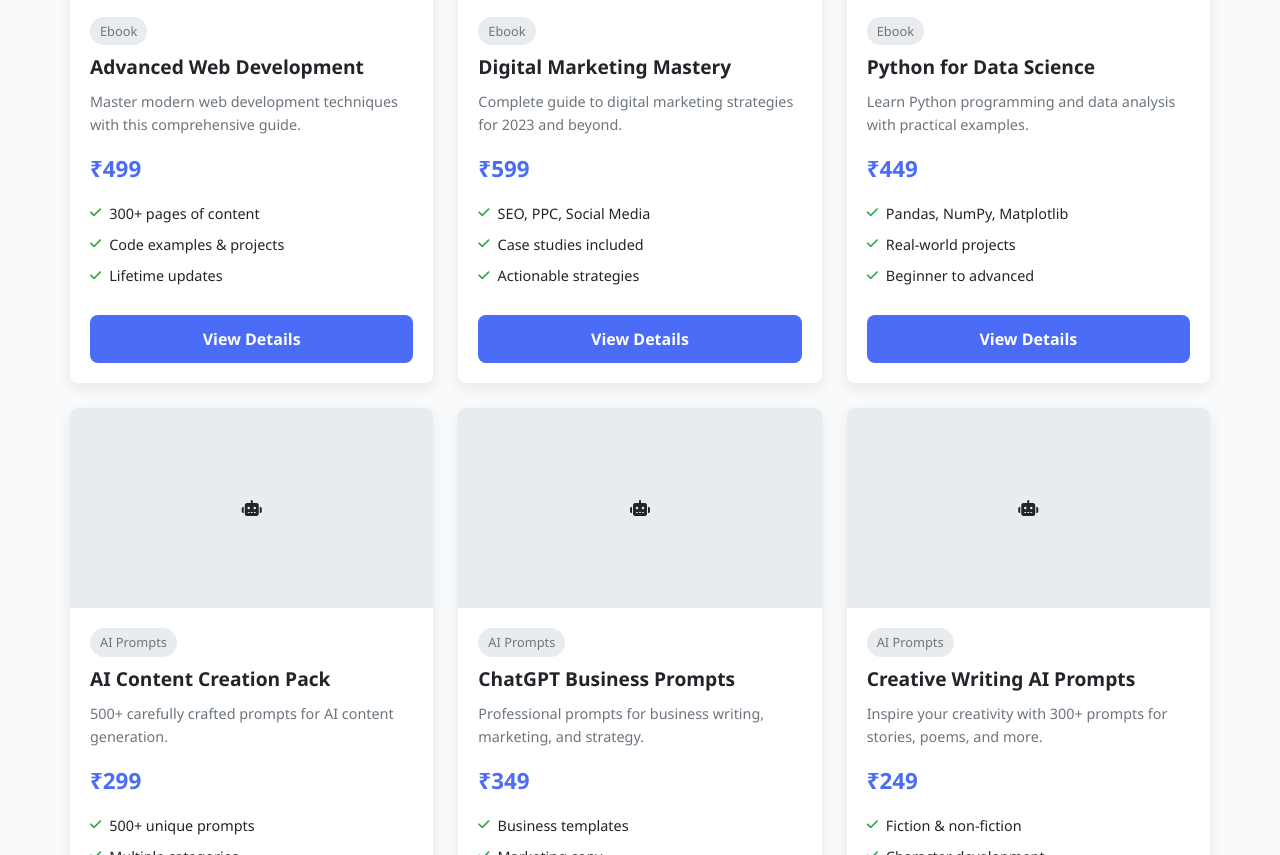
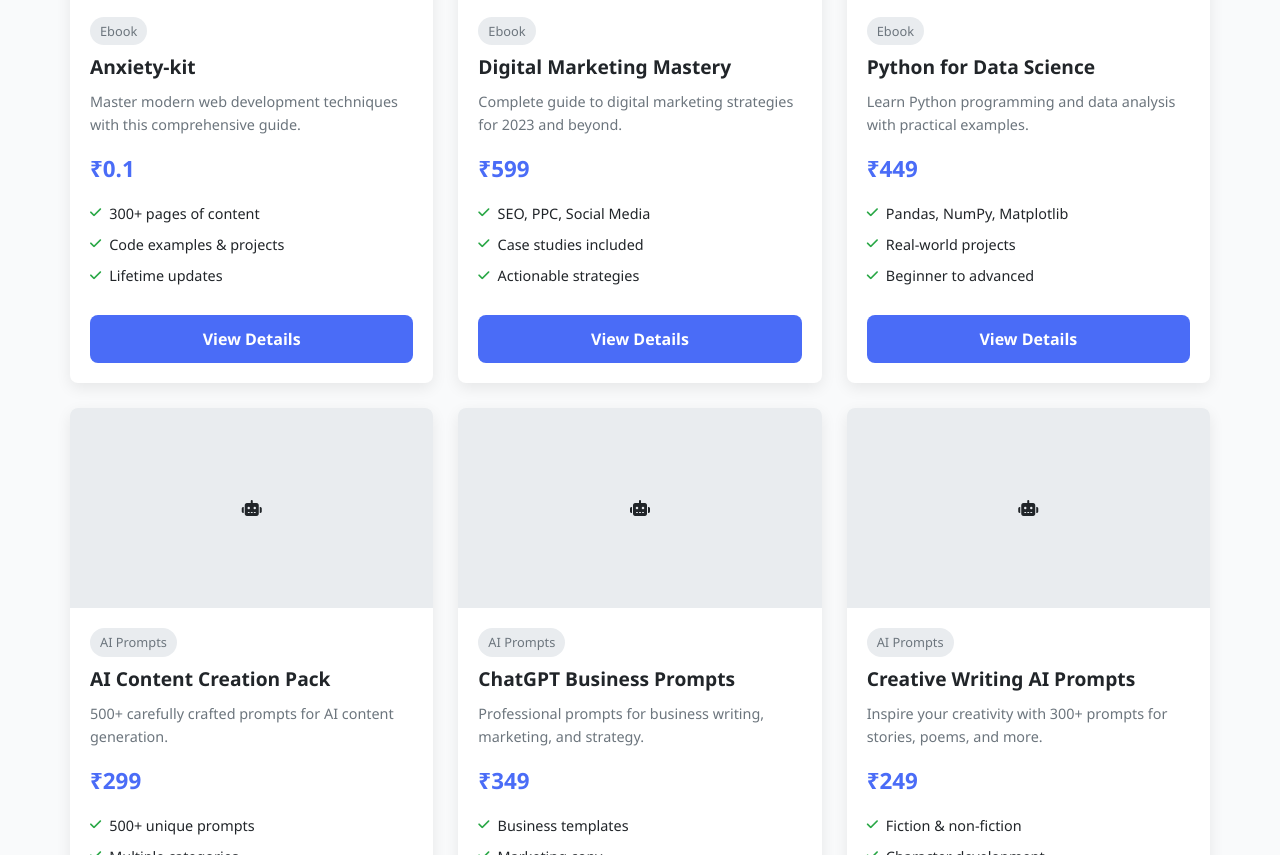
Before and after one commit to suchdigitel/Digisale, a plain HTML site: page index.html in a window 1280 px wide. Shown: the part 892-1747 px from the top of the page. Drawn offline with nearby package versions, Linux system fonts and the light colour scheme.

Commit message:
Update index.html

```diff
--- a/index.html
+++ b/index.html
@@ -929,9 +929,9 @@
                 </div>
                 <div class="product-content">
                     <span class="product-category">Ebook</span>
-                    <h3 class="product-title">Advanced Web Development</h3>
+                    <h3 class="product-title">Anxiety-kit</h3>
                     <p class="product-description">Master modern web development techniques with this comprehensive guide.</p>
-                    <div class="product-price">₹499</div>
+                    <div class="product-price">₹0.1</div>
                     <ul class="product-features">
                         <li><i class="fas fa-check"></i> 300+ pages of content</li>
                         <li><i class="fas fa-check"></i> Code examples & projects</li>
```
